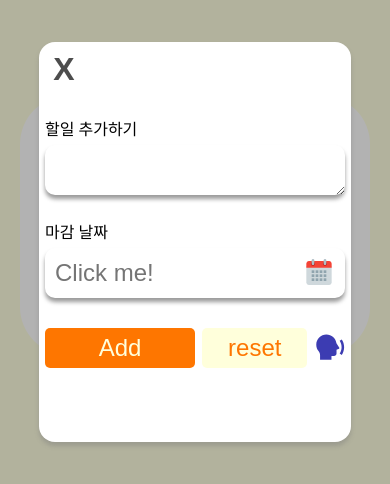
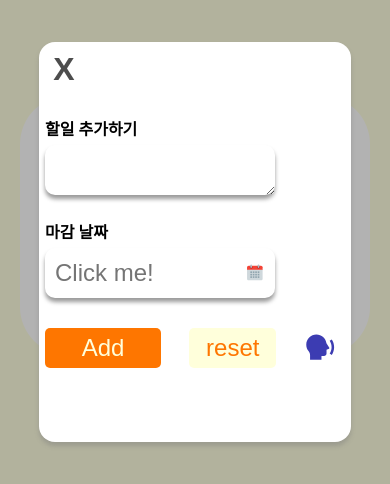
Before and after one commit to hyeleeeeen/todoList, a Next.js app: page /addTodo in a window 390 px wide. Shown: the top 484 px of the page. Built offline with nearby package versions, Linux system fonts and the light colour scheme.

Commit message:
반응형 css 수정

```diff
--- a/src/app/component/addTodoModal.module.css
+++ b/src/app/component/addTodoModal.module.css
@@ -67,7 +67,7 @@
 .input label {
   font-size: 1rem;
   margin-bottom: 5px;
-  font-weight: 500;
+  font-weight: 600;
 }
 .textarea {
   width: 300px;
@@ -93,7 +93,7 @@
 .date label {
   font-size: 1rem;
   margin-bottom: 5px;
-  font-weight: 500;
+  font-weight: 600;
 }
 
 .dateBox {
@@ -196,4 +196,30 @@
     min-width: 70%;
     max-height: 400px;
   }
+
+  .input {
+    width: 230px;
+  }
+  .textarea {
+    width: 100%;
+  }
+
+  .dateBox {
+    width: 230px;
+  }
+
+  .datePicker{
+    width: 100%;
+
 }
+.btnBox {
+  padding-right: 10px;
+}
+.addBtn {
+  width: 40%;
+}
+
+.resetBtn {
+  width: 30%;
+}
+}
```
Also changed, not shown: src/app/component/home.module.css (+8 -7 lines).
